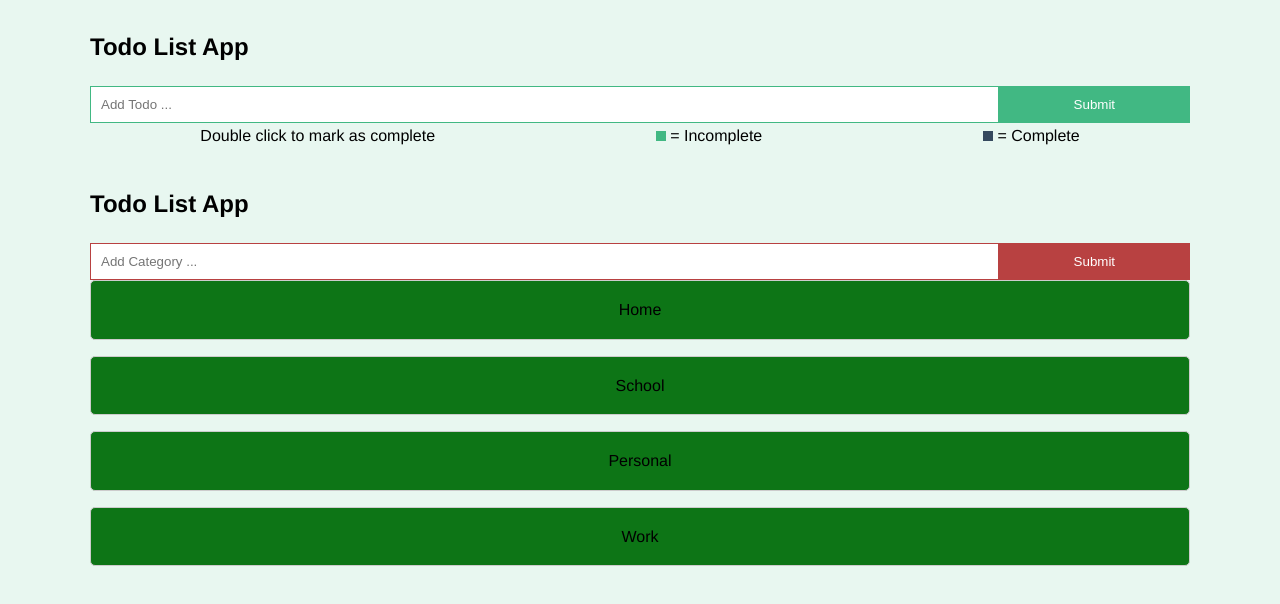
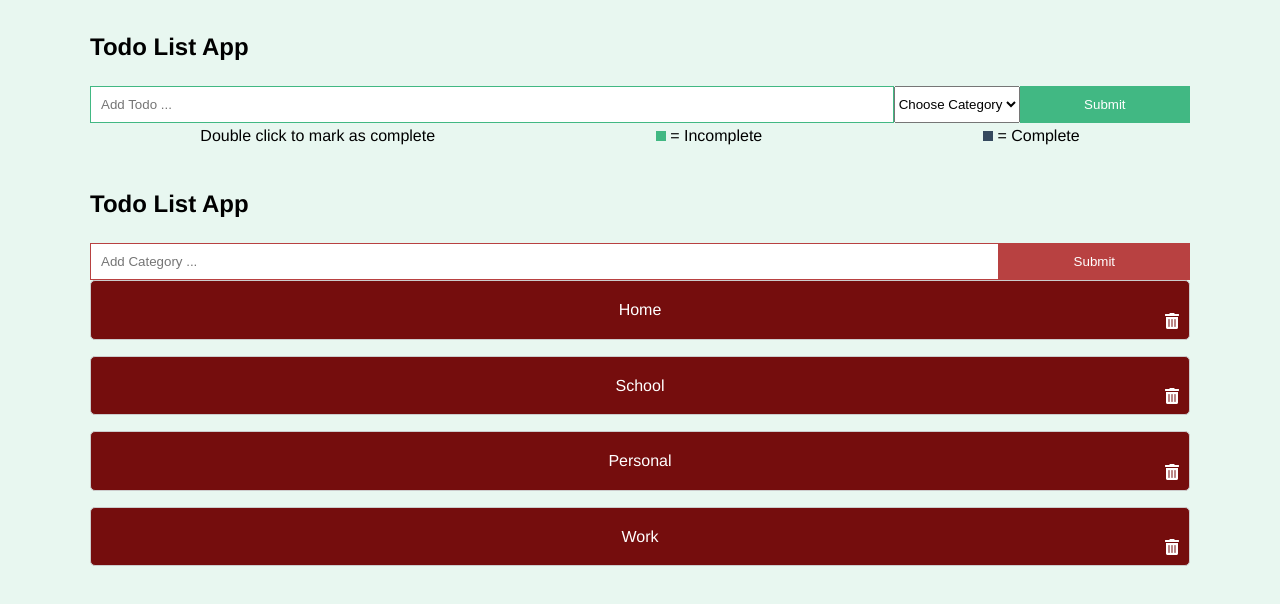
Before and after one commit to white-fusion/vuex_todo, a Vue app: page / in a window 1280 px wide. Shown: the top 604 px of the page. Built offline with nearby package versions, Linux system fonts and the light colour scheme.

Commit message:
Implement deleteCategory action

```diff
--- a/src/components/AddTodo.vue
+++ b/src/components/AddTodo.vue
@@ -4,6 +4,10 @@
         <div class="add">
             <form @submit="onSubmit">
                 <input type="text" v-model="title" placeholder="Add Todo ...">
+                <select id ="myList">
+                    <option value="" disabled selected>Choose Category</option>
+                    <option v-for="categ in allCategories" :key="categ.id" :value=categ.title>{{categ.title}}</option>
+                </select>
                 <input type="submit" value="Submit">
             </form>
         </div>
@@ -11,25 +15,28 @@
 </template>
 
 <script>
-import { mapActions } from 'vuex';
+import { mapActions, mapGetters } from 'vuex';
 
 export default {
     name: "AddTodo",
     data() {
         return {
             title: "",
-            newId: 0
+            newId: 0,
+            category: ""
         };
     },
     methods: {
         ...mapActions(['addTodo']),
         onSubmit(e) {
             e.preventDefault();
+            this.category = document.getElementById("myList").value;
             this.addTodo(this);
             this.newId++;
             this.title = '';
         }
-    }
+    },
+    computed: mapGetters(["allCategories"]),
 }
 </script>
 
--- a/src/components/HomePage.vue
+++ b/src/components/HomePage.vue
@@ -17,6 +17,7 @@
             class="category"
             >
                 {{ category.title }}
+                <i @click="deleteCategory(category.id)" class="fas fa-trash-alt"></i>
             </div>
         </div>
     </div>
@@ -33,10 +34,10 @@ export default {
         };
     },
     methods: {
-        ...mapActions(['addCateg']),
+        ...mapActions(['addCategory', 'deleteCategory']),
         onSubmit(e) {
             e.preventDefault();
-            this.addCateg(this);
+            this.addCategory(this);
             this.newId++;
             this.title = '';
         }
@@ -52,8 +53,9 @@ export default {
     grid-gap: 1rem;
 }
 .category {
+    color: white;
     border: 1px solid #ccc;
-  background: #0d7516;
+    background: #750d0d;
     padding: 1rem;
     border-radius: 5px;
     text-align: center;
@@ -79,4 +81,11 @@ input[type='submit']{
     border: 1px #b84141 solid;
     cursor: pointer;
 }
+i {
+  position: absolute;
+  bottom: 10px;
+  right: 10px;
+  color: #fff;
+  cursor: pointer;
+}
 </style>
--- a/src/store/modules/todos.js
+++ b/src/store/modules/todos.js
@@ -31,7 +31,8 @@ const actions = {
     const todo = {
         id: rcvd.newId,
         title: rcvd.title,
-        completed: false
+        completed: false,
+        category: rcvd.category
     };
     commit('newTodo', todo);
   },
@@ -41,13 +42,16 @@ const actions = {
   async updateTodo({ commit }, id) {
     commit('markTodo', id);
   },
-  async addCateg({ commit }, rcvd) {
-    const categ = {
+  async addCategory({ commit }, rcvd) {
+    const category = {
       id: rcvd.id,
       title: rcvd.title
     };
-    commit('newCateg', categ);
-  }
+    commit('newCategory', category);
+  },
+  async deleteCategory({ commit }, id) {
+    commit('removeCategory', id);
+  },
 };
 
 const mutations = {
@@ -58,7 +62,12 @@ const mutations = {
     const item = state.todos.find(todo => todo.id === id);
     item.completed = !item.completed;
   },
-  newCateg: (state, categ) => state.categories.push(categ),
+  newCategory: (state, category) => state.categories.push(category),
+  removeCategory: (state, id) => {
+    //state.todos = state.todos.filter( todo => todo.category !== id); //Implent deletion of all todos
+    //pertaining to that catefory
+    state.categories = state.categories.filter(category => category.id !== id);
+  }
 };
 
 export default {
```
Lines whose indentation alone changed are shown as unchanged.
